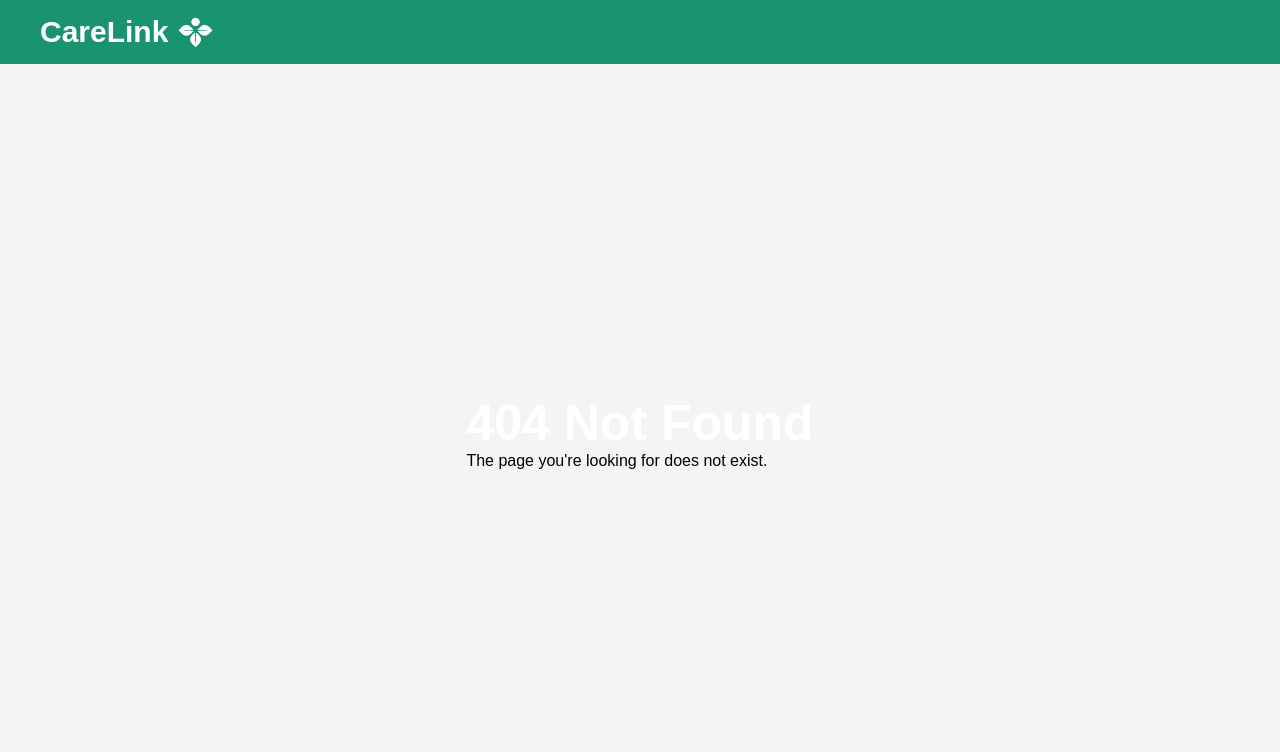
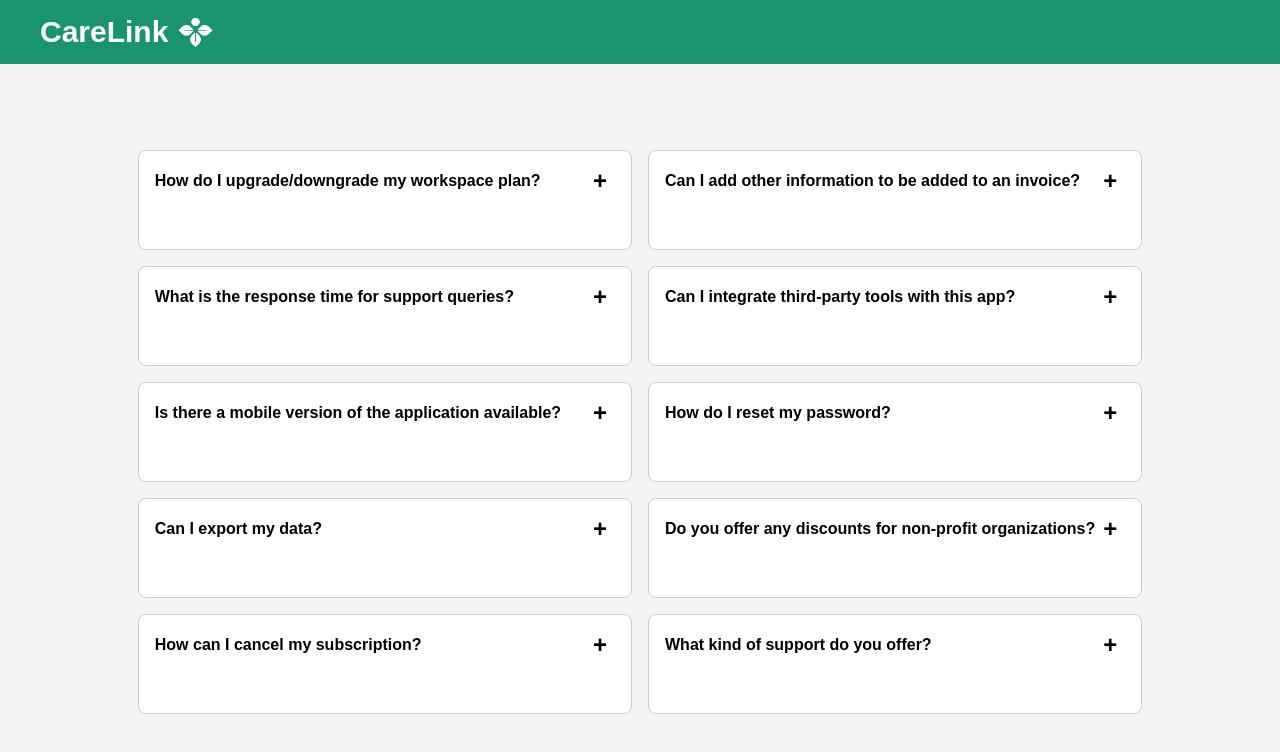
Before and after one commit to BardiaTiM/CareLink, a React (Create React App) app in the folder qds-front/: page /faq in a window 1280 px wide. Before the commit this address had no page. Shown: the top 752 px of the page. Built offline with nearby package versions, Linux system fonts and the light colour scheme.

Commit message:
created faq page and edited main page's place holder

```diff
--- a/qds-front/src/App.js
+++ b/qds-front/src/App.js
@@ -5,7 +5,6 @@ import { BrowserRouter as Router, Routes, Route } from 'react-router-dom';
 import { AuthProvider } from './Authentication/AuthContext';
 import { Navbar } from './components/navbar';
 import { LandingPage } from './pages/index';
-import { Login } from './pages/login';
 import { PrivateRoute } from './routing/PrivateRoute';
 import { SignUp } from './pages/signup';
 import { CouncilorLogin } from './pages/councilorLogin';
@@ -15,7 +14,7 @@ import Chat from './pages/chat';
 import PrivateChat from './pages/privateChat';
 import { NotFound } from './pages/404';
 import { RecomPage } from './pages/RecomPage';
-
+import {FAQ } from './pages/faq';
 
 function App() {
     return (
@@ -33,6 +32,7 @@ function App() {
                     <Route path="/councilorLogin" element={<CouncilorLogin />} />
                     <Route path="/inReview" element={<PrivateRoute><InReview /></PrivateRoute>} />
                     <Route path="/recomPage" element={<PrivateRoute><RecomPage /></PrivateRoute>} />
+                    <Route path="/faq" element ={<FAQ />} />
                     {/* Add the route for the Problem component */}
                     <Route path="*" element={<NotFound />} />
 
--- /dev/null
+++ b/qds-front/src/pages/faq.jsx
@@ -0,0 +1,77 @@
+import React, { useState } from 'react';
+import '../style/faq.css'; // Make sure the CSS file path is correct
+
+export const FAQ = () => {
+    const [active, setActive] = useState({});
+
+    // An array of your questions and answers
+    const faqs = [
+        {
+            question: 'How do I upgrade/downgrade my workspace plan?',
+            answer: 'You can upgrade or downgrade your plan via the settings page.'
+        },
+        {
+            question: 'Can I add other information to be added to an invoice?',
+            answer: 'Yes, you can customize invoices with additional information in the invoice settings.'
+        },
+        {
+            question: 'What is the response time for support queries?',
+            answer: 'Our support team typically responds within 24 hours.'
+        },
+        {
+            question: 'Can I integrate third-party tools with this app?',
+            answer: 'Yes, we offer integrations with several popular third-party tools.'
+        },
+        {
+            question: 'Is there a mobile version of the application available?',
+            answer: 'Yes, our app is available on both iOS and Android devices.'
+        },
+        {
+            question: 'How do I reset my password?',
+            answer: 'You can reset your password by clicking on "Forgot Password?" at the login page.'
+        },
+        {
+            question: 'Can I export my data?',
+            answer: 'Yes, you can export your data in various formats from the export section.'
+        },
+        {
+            question: 'Do you offer any discounts for non-profit organizations?',
+            answer: 'Yes, we offer special pricing for non-profit organizations. Please contact sales for more information.'
+        },
+        {
+            question: 'How can I cancel my subscription?',
+            answer: 'You can cancel your subscription from your account settings page. Please note that cancellations must be made at least 24 hours before the renewal date.'
+        },
+        {
+            question: 'What kind of support do you offer?',
+            answer: 'We offer email and chat support for all users. Phone support is available for premium plan subscribers.'
+        }
+    ];
+
+
+    const toggleFAQ = (index) => {
+        setActive(prevActive => ({
+            ...prevActive, // Copy the existing state
+            [index]: !prevActive[index]  // Toggle the state of the clicked FAQ
+        }));
+    };
+
+    return (
+        <div className="faq-grid">
+            {faqs.map((faq, index) => (
+                <div
+                    className={`faq-item ${active[index] ? 'active' : ''}`}
+                    key={index}
+                >
+                    <div className="faq-question" onClick={() => toggleFAQ(index)}>
+                        {faq.question}
+                        <span className="faq-toggle">{active[index] ? '-' : '+'}</span>
+                    </div>
+                    <div className={`faq-answer ${active[index] ? 'show' : ''}`}>
+                        {faq.answer}
+                    </div>
+                </div>
+            ))}
+        </div>
+    );
+};
--- a/qds-front/src/pages/main.jsx
+++ b/qds-front/src/pages/main.jsx
@@ -102,7 +102,7 @@ export function Main() {
                                     <textarea
                                         value={paragraph}
                                         onChange={handleInputChange}
-                                        placeholder="Describe any challenges or issues you're facing at BCIT"
+                                        placeholder="Describe any challenges or issues you're facing"
                                         rows={10}
                                         cols={50}
                                     />
--- /dev/null
+++ b/qds-front/src/style/faq.css
@@ -0,0 +1,43 @@
+.faq-grid {
+    display: grid;
+    grid-template-columns: repeat(2, 1fr);
+    grid-auto-rows: minmax(100px, auto); /* This sets a minimum height but allows expansion */
+    gap: 1rem;
+    padding: 1rem;
+}
+
+.faq-item {
+    border: 1px solid #ccc;
+    border-radius: 0.5rem;
+    padding: 1rem;
+    background: #fff;
+    cursor: pointer;
+    display: flex;
+    flex-direction: column;
+}
+
+.faq-question {
+    display: flex;
+    justify-content: space-between;
+    align-items: center;
+    font-weight: bold;
+}
+
+.faq-answer {
+    margin-top: 0.5rem;
+    display: none; /* Keep hidden by default */
+}
+
+.faq-answer.show {
+    display: block; /* Show only when 'show' class is added */
+}
+
+.faq-item.active .faq-answer {
+    display: block; /* Only show for the active item */
+}
+
+.faq-toggle {
+    font-size: 1.5rem;
+    padding: 0 0.5rem;
+    user-select: none; /* Prevents the text from being selectable */
+}
```
